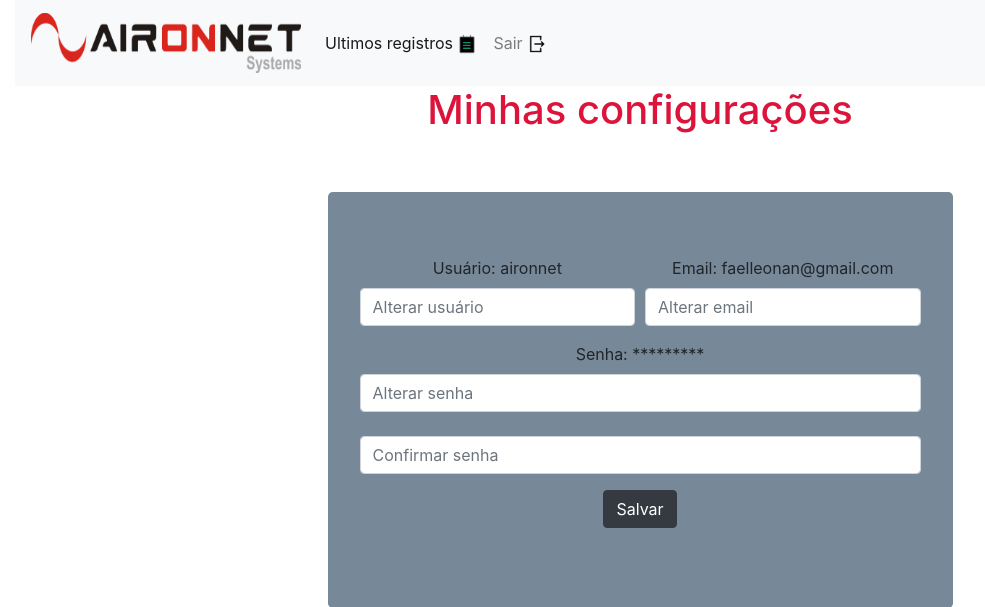
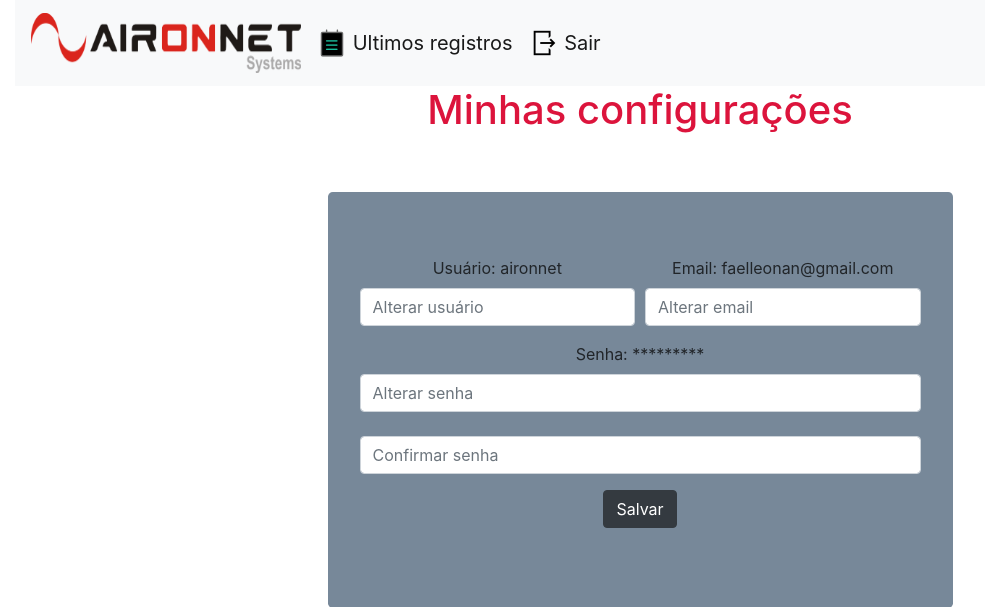
Before and after one commit to Fael-dev/rfid, a Django app: page /accounts/myaccount/ in a window 1280 px wide. Shown: the top 607 px of the page, without its empty margins (0-985 px from the left). Run offline with Django 3.2, Linux system fonts and the light colour scheme; a user stored in the database is signed in; some libraries are stand-ins or nearby versions.

Commit message:
Melhorando Icones menu

```diff
--- a/list/templates/base.html
+++ b/list/templates/base.html
@@ -19,16 +19,22 @@
   <div class="collapse navbar-collapse" id="navbarNav">
     <ul class="navbar-nav">
       {% if user.is_authenticated %}
-      <li class="nav-item active">
-        <a class="nav-link" href="/lista">Ultimos registros <img src="{% static 'images/register_icon.png' %}" class="icon_menu"></a>
+      <li>
+        <a class="navbar-brand" href="/lista">
+            <img src="{% static 'images/register_icon.png' %}" width="30" height="30" class="d-inline-block align-top" alt="">
+            Ultimos registros
+        </a>
       </li>
       <!--
       <li class="nav-item active">
         <a class="nav-link" href="/accounts/myaccount">Minha conta</a>
       </li>
       -->
-      <li class="nav-item">
-        <a class="nav-link" href="/accounts/logout" onclick="return confirm('Deseja realmente sair ?')">Sair <img src="{% static 'images/logout_icon.png' %}" class='icon_menu' ></a>
+      <li>
+          <a class="navbar-brand" href="/accounts/logout" onclick="return confirm('Deseja realmente sair ?')">
+              <img src="{% static 'images/logout_icon.png' %}" width="30" height="30" class="d-inline-block align-top" alt="">
+              Sair
+          </a>
       </li>
       {% else %}
 
```
Also changed, not shown: db.sqlite3.
